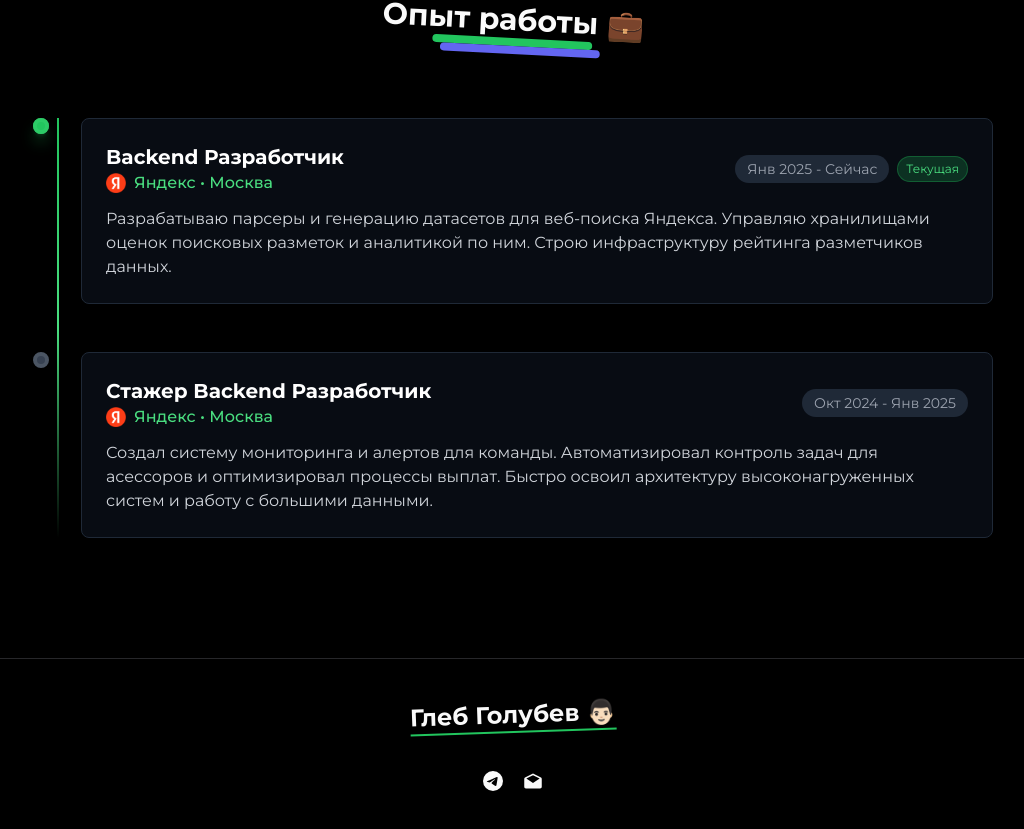
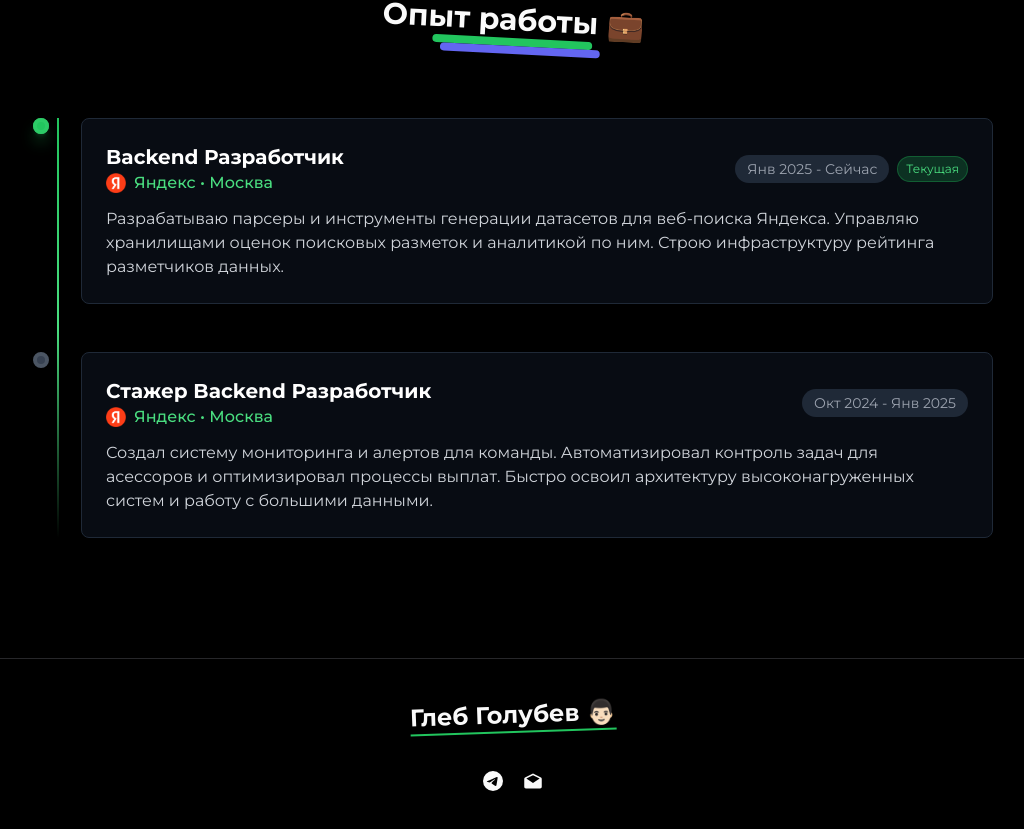
Before and after one commit to Kr30x/personal-website, a Next.js app: page / in a window 1280 px wide. Shown: the part 810-1639 px from the top of the page, without its empty margins (127-1151 px from the left). Built offline with nearby package versions, Linux system fonts and the light colour scheme.

Commit message:
upd experience

```diff
--- a/src/app/(home)/components/Experience.tsx
+++ b/src/app/(home)/components/Experience.tsx
@@ -11,7 +11,7 @@
       location: "Москва",
       period: "Янв 2025 - Сейчас",
       description:
-        "Разрабатываю парсеры и генерацию датасетов для веб-поиска Яндекса. Управляю хранилищами оценок поисковых разметок и аналитикой по ним. Строю инфраструктуру рейтинга разметчиков данных.",
+        "Разрабатываю парсеры и инструменты генерации датасетов для веб-поиска Яндекса. Управляю хранилищами оценок поисковых разметок и аналитикой по ним. Строю инфраструктуру рейтинга разметчиков данных.",
       current: true,
     },
     {
```
